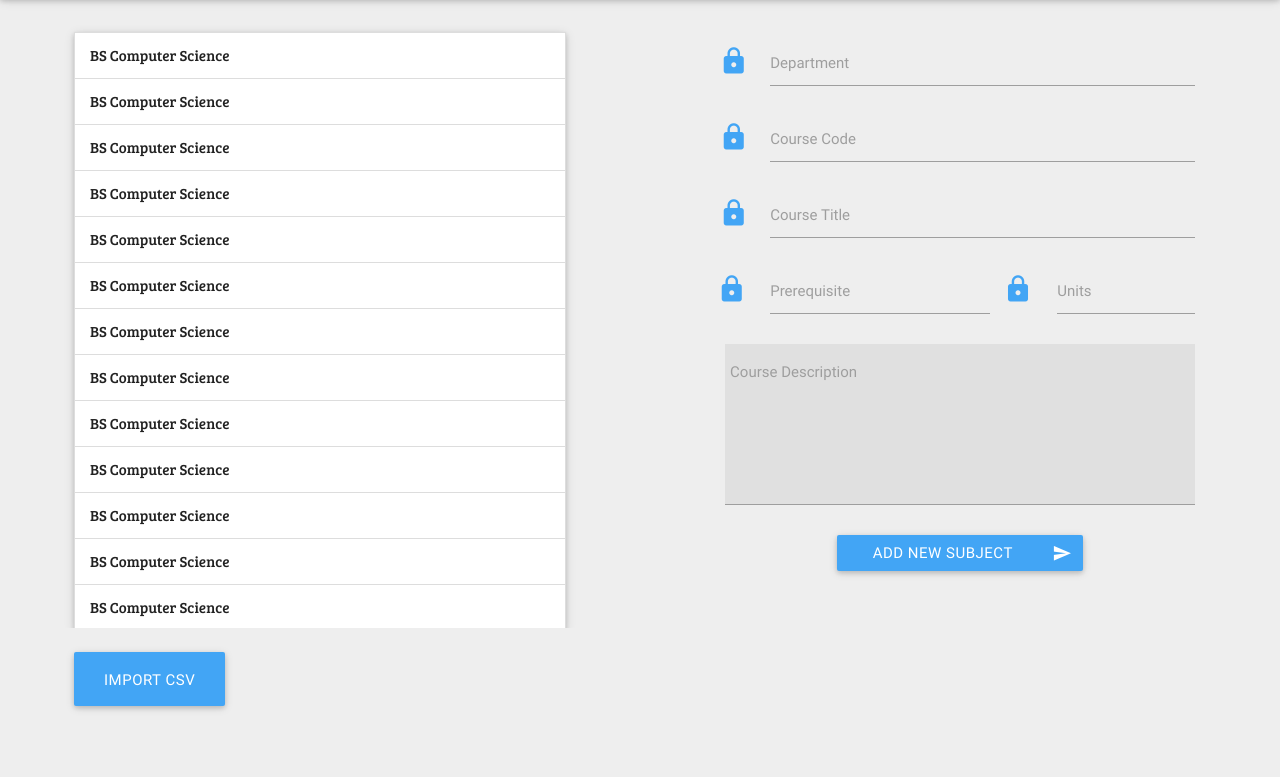
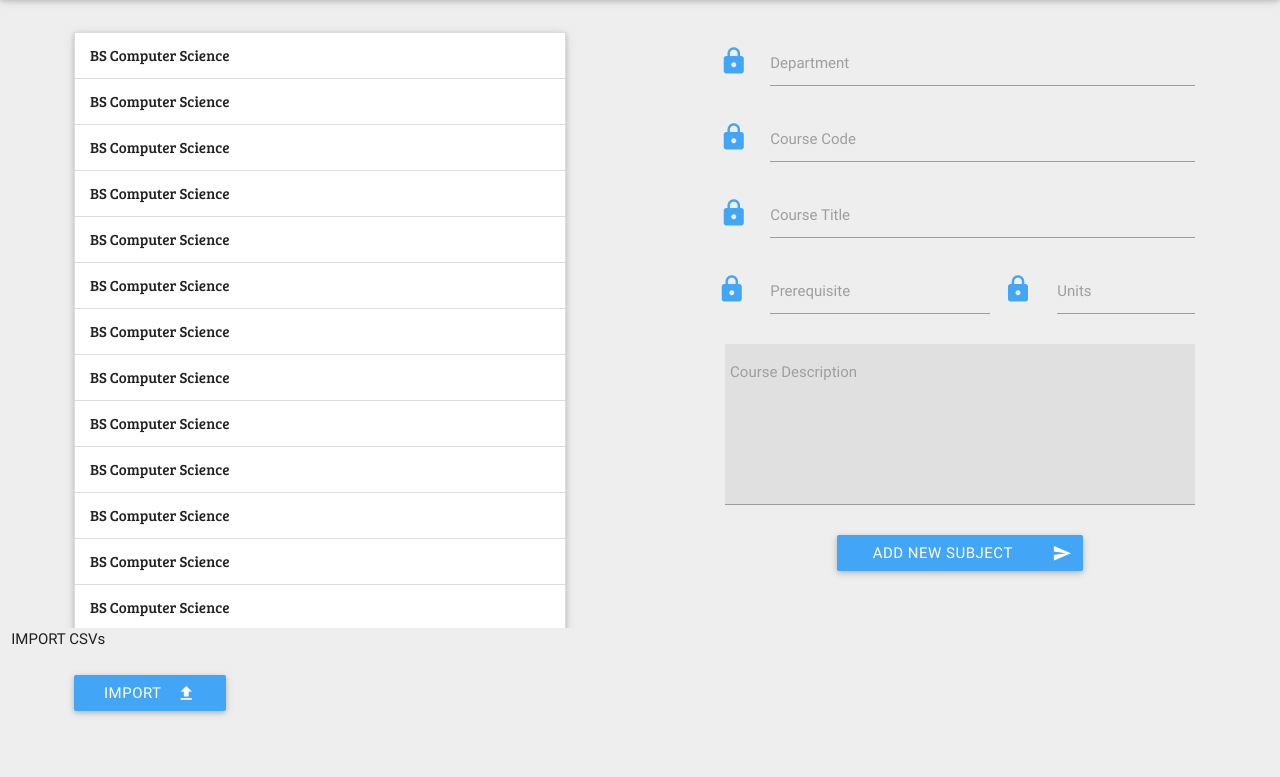
Before and after one commit to jvincealo/CMSC190-2, a Node project: template views/admin.ejs in a window 1280 px wide. Shown: the part 65-842 px from the top of the page. Run offline with Node 20 templates, Linux system fonts and the light colour scheme; the template is opened without the code that fills it, so the values that code supplies are empty; some libraries are stand-ins or nearby versions.

Commit message:
something

```diff
--- /dev/null
+++ b/public/js/admin.js
@@ -0,0 +1,42 @@
+var upload_departments = document.getElementById('upload_dept');
+upload_departments.addEventListener('change', importDepartments, false);
+
+$(function(){
+    $("#upload_dept_link").on('click', function(e){
+        e.preventDefault();
+        $("#upload_dept:hidden").trigger('click');
+    });
+});
+
+function fileSelect(evt) {
+    if (window.File && window.FileReader && window.FileList && window.Blob) {
+        // Great success! All the File APIs are supported.
+    } else {
+        alert('The File APIs are not fully supported in this browser.');
+    }
+
+    var files = document.getElementById('upload').files;
+    var file = files[0];
+
+    var reader = new FileReader();
+
+    reader.onloadend = function(evt) {
+      if (evt.target.readyState == FileReader.DONE) { // DONE == 2
+        var data = evt.target.result;
+        var lines = data.split('\n');
+        var tokens;
+
+        for(var line = 0; line < lines.length ; line++) {
+            tokens = lines[line].split(',');
+            for(var token = 0; token < tokens.length; token++) {
+
+            }
+        }
+      }
+    };
+    reader.readAsText(file);
+}
+
+function importCourses() {
+
+}
--- a/views/admin.ejs
+++ b/views/admin.ejs
@@ -456,8 +456,10 @@
 						</li>
 					</ul>
 				</div>
+				IMPORT CSVs
 				<div class="import-csv-btn col s10 offset-s1">
-					<a class="waves-effect waves-light btn-large blue lighten-1 grey-text text-lighten-2" href="#modal-curriculum"><font color="white">IMPORT CSV</font></a>
+					<input id="upload_dept" type="file" style="display:none" />
+                    <a id='upload_dept_link' class="tab-option-btn waves-effect waves-light btn blue lighten-1">Import<i id class="material-icons right">file_upload</i></a>
 				</div>
 			</div>
 			<div class="add-subject-admin col s6 row">
@@ -626,6 +628,6 @@
   <script type="text/javascript" src="https://code.jquery.com/jquery-2.1.1.min.js"></script>
   <script type="text/javascript" src="js/materialize.min.js"></script>
   <script type="text/javascript" src="js/modal.js"></script>
-
+  <script type="text/javascript" src="js/admin.js"></script>
 </body>
 </html>
```
